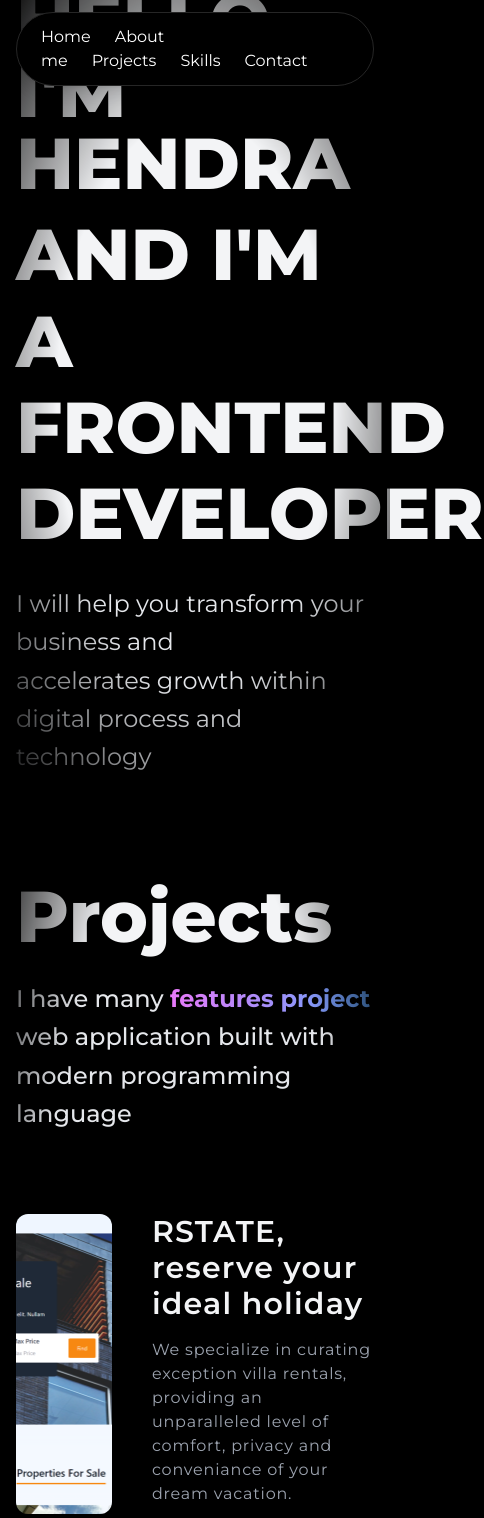
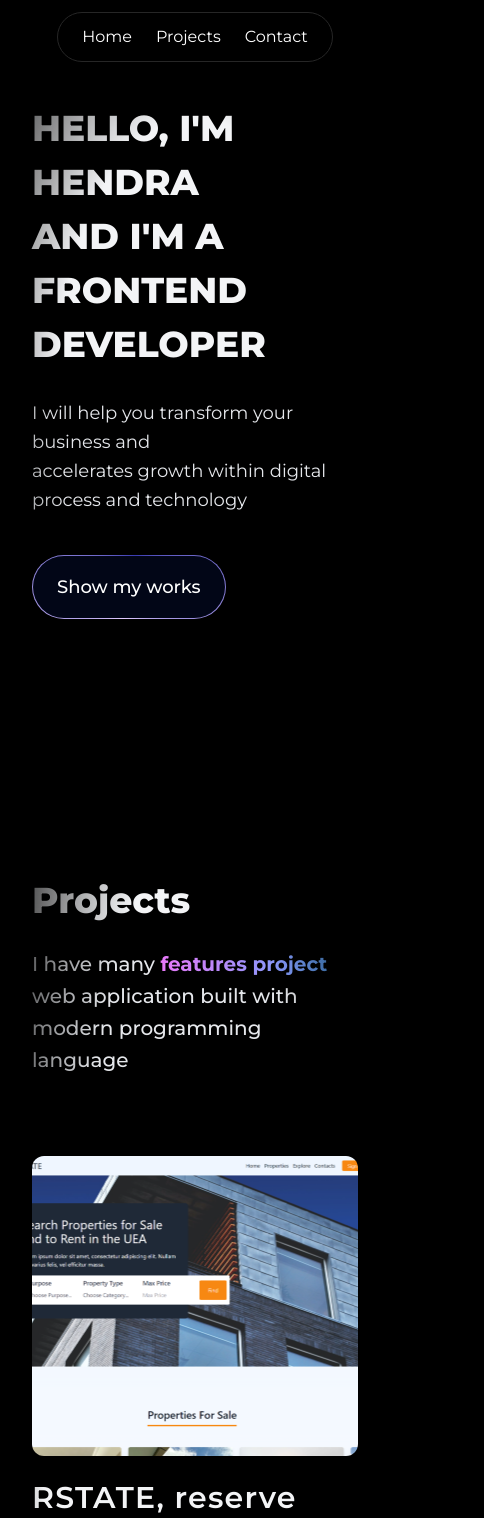
Before and after one commit to hennndev/myportfolio, a Next.js app: page / in a window 390 px wide. Shown: the top 1518 px of the page, 484 px wide, since content can reach past the window. Built offline with nearby package versions, Linux system fonts and the light colour scheme.

Commit message:
turning-responsive

```diff
--- a/app/components/Contact.tsx
+++ b/app/components/Contact.tsx
@@ -11,13 +11,13 @@ const Contact = () => {
                     initial={{opacity: 0, y: 30}}
                     whileInView={{opacity: 1, y: 0}}
                     transition={{duration: 0.5, delay: 0.1}}
-                    className='font-extrabold text-7xl mb-3 text-gray-100'>Ready to transform your business to the next level?
+                    className='font-extrabold text-4xl md:text-5xl lg:text-7xl mb-3 text-gray-100'>Ready to transform your business to the next level?
                 </motion.h2>
                 <motion.p
                     initial={{opacity: 0, y: 30}}
                     whileInView={{opacity: 1, y: 0}}
                     transition={{duration: 0.5, delay: 0.3}}
-                    className='text-2xl mt-7 text-gray-200 font-medium max-w-[700px] leading-[1.6]'>
+                    className='text-lg md:text-2xl mt-7 text-gray-200 font-medium max-w-[700px] leading-[1.6]'>
                     Reach out to me today and let's discuss how I can help you archieve your goals
                 </motion.p>
                 <motion.a
@@ -28,7 +28,7 @@ const Contact = () => {
                     transition={{duration: 0.5, delay: 0.6}}
                     className="relative inline-flex h-16 overflow-hidden rounded-full p-[1px] focus:outline-none focus:ring-2 focus:ring-slate-400 focus:ring-offset-2 focus:ring-offset-slate-50 mt-10">
                     <span className="absolute inset-[-1000%] animate-[spin_2s_linear_infinite] bg-[conic-gradient(from_90deg_at_50%_50%,#E2CBFF_0%,#393BB2_50%,#E2CBFF_100%)]" />
-                    <span className="inline-flex h-full w-full cursor-pointer items-center justify-center rounded-full bg-slate-950 px-10 py-6 text-2xl font-medium text-white backdrop-blur-3xl">
+                    <span className="inline-flex h-full w-full cursor-pointer items-center justify-center rounded-full bg-slate-950 px-6 py-2 md:px-10 md:py-6 text-lg md:text-2xl font-medium text-white backdrop-blur-3xl">
                         Let's get in touch
                     </span>
                 </motion.a>
--- a/app/components/Footer.tsx
+++ b/app/components/Footer.tsx
@@ -12,7 +12,7 @@ const Footer = () => {
                     initial={{opacity: 0, x: 10}}
                     whileInView={{opacity: 1, x: 0}}
                     transition={{duration: 0.5, delay: 0.2}}
-                    className='container flex-between pb-10'>
+                    className='container flex-center flex-col md:flex-row space-y-4 md:space-y-0 md:flex-between pb-10'>
                     <p className='text-gray-400 font-medium'>Copyright &copy; 2024 Hennndev</p>
                     <div className='flexx space-x-6'>
                         <a href='https://www.linkedin.com/in/hendraapp/' target='_blank' className='bg-white p-2 rounded-full'>
--- a/app/components/Header.tsx
+++ b/app/components/Header.tsx
@@ -6,9 +6,7 @@ const Header = () => {
         <header className='fixed z-50 flex-center w-full py-3 px-4'>
             <div className='border bg-black border-neutral-800 py-3 px-6 space-x-6 rounded-full font-montserrat text-white shadow-lg'>
                 <a href="#home" className='outline-none'>Home</a>
-                <a href="#about-me" className='outline-none'>About me</a>
                 <a href="#projects" className='outline-none'>Projects</a>
-                <a href="#skills" className='outline-none'>Skills</a>
                 <a href="#contact" className='outline-none'>Contact</a>
             </div>
         </header>
--- a/app/components/Hero.tsx
+++ b/app/components/Hero.tsx
@@ -7,23 +7,36 @@ const Hero = () => {
         <div id='home' className="h-[800px] w-full dark:bg-dot-white/[0.2] bg-dot-black/[0.2] relative flex items-center justify-center">
             <div className="absolute pointer-events-none inset-0 flex items-center justify-center bg-black [mask-image:radial-gradient(ellipse_at_center,transparent_50%,black)]"></div>
             <AnimatePresence>
-                <div className='container -mt-10'>
-                    <div className='max-w-4xl'>
+                <div className='container -mt-20'>
+                    <div className='md:max-w-4xl'>
                         <motion.div
-                            initial={{opacity: 0, y: 30}}
+                            initial={{opacity: 0, y: 50}}
                             whileInView={{opacity: 1, y: 0}}
                             transition={{duration: 0.5}}
                         >
-                            <h1 className='font-extrabold text-7xl mb-3 text-gray-100'>HELLO, I'M HENDRA</h1>
-                            <h1 className='font-extrabold text-7xl leading-[1.2] text-gray-100'>AND I'M A FRONTEND DEVELOPER</h1>
+                            <h1 className='font-extrabold text-4xl md:text-5xl lg:text-7xl lg:mb-3 text-gray-100 leading-[1.5]'>
+                                HELLO, I'M HENDRA <br />
+                                AND I'M A FRONTEND DEVELOPER
+                            </h1>
                         </motion.div>
                         <motion.p
-                            initial={{opacity: 0, y: 30}}
+                            initial={{opacity: 0, y: 50}}
                             whileInView={{opacity: 1, y: 0}}
-                            transition={{duration: 0.5, delay: 0.2}}
-                            className='text-2xl leading-[1.6] mt-7 text-gray-200'>
+                            transition={{duration: 0.5, delay: 0.3}}
+                            className='text-lg md:text-2xl leading-[1.6] mt-7 text-gray-200'>
                             I will help you transform your business and <br /> accelerates growth within digital process and technology
                         </motion.p>
+                        <motion.a
+                            href='#projects'
+                            initial={{opacity: 0, y: 50}}
+                            whileInView={{opacity: 1, y: 0}}
+                            transition={{duration: 0.5, delay: 0.6}}
+                            className="relative inline-flex h-16 overflow-hidden rounded-full p-[1px] focus:outline-none focus:ring-2 focus:ring-slate-400 focus:ring-offset-2 focus:ring-offset-slate-50 mt-10">
+                            <span className="absolute inset-[-1000%] animate-[spin_2s_linear_infinite] bg-[conic-gradient(from_90deg_at_50%_50%,#E2CBFF_0%,#393BB2_50%,#E2CBFF_100%)]" />
+                            <span className="inline-flex h-full w-full cursor-pointer items-center justify-center rounded-full bg-slate-950 px-6 py-2 md:px-10 md:py-6 text-lg md:text-2xl font-medium text-white backdrop-blur-3xl">
+                                Show my works
+                            </span>
+                        </motion.a>
                     </div>
                 </div>
             </AnimatePresence>
--- a/app/components/Projects.tsx
+++ b/app/components/Projects.tsx
@@ -12,13 +12,13 @@ const Projects = () => {
                     initial={{opacity: 0, y: 30}}
                     whileInView={{opacity: 1, y: 0}}
                     transition={{duration: 0.5, delay: 0.1}}
-                    className='font-extrabold text-7xl mb-3 text-gray-100'>Projects
+                    className='font-extrabold text-4xl md:text-5xl lg:text-7xl mb-3 text-gray-100'>Projects
                 </motion.h1>
                 <motion.p
                     initial={{opacity: 0, y: 30}}
                     whileInView={{opacity: 1, y: 0}}
                     transition={{duration: 0.5, delay: 0.2}}
-                    className='text-2xl mt-7 text-gray-200 font-medium max-w-[700px] leading-[1.6]'>
+                    className='text-xl md:text-2xl mt-7 text-gray-200 font-medium md:max-w-[700px] leading-[1.6]'>
                     I have many <span className='font-bold bg-clip-text text-transparent bg-gradient-to-r from-fuchsia-400 to-blue-400'>features project</span> web application built with modern programming language
                 </motion.p>
                 <ProjectsData/>
--- a/app/components/Projects/Project.tsx
+++ b/app/components/Projects/Project.tsx
@@ -23,10 +23,13 @@ const Project = ({data}: PropsTypes) => {
             initial={{opacity: 0, y: 50}}
             whileInView={{opacity: 1, y: 0}}
             transition={{duration: 0.5, delay: data.id/10 + 0.1}}
-            className="flex h-[400px]">
-            <div className="flex-[0.6] h-[300px] relative mr-10">
+            className="flex flex-col space-y-6 md:space-y-0 md:flex-row min-h-[400px]">
+
+
+            <div className="md:flex-[0.6] h-[300px] relative md:mr-10">
                 <Image src={data.image} fill priority className="w-full h-full object-cover rounded-xl" alt="project-image"/>
             </div>
+
             <div className="flex flex-col flex-[0.7]">
                 <div>
                     <h2 className="text-gray-100 text-3xl font-semibold tracking-[1.2px]">
--- a/app/components/Projects/Projects.tsx
+++ b/app/components/Projects/Projects.tsx
@@ -5,7 +5,7 @@ import { data_projects } from '@/data/project'
 
 const Projects = () => {
     return (
-        <div className='w-full flex flex-col space-y-18 mt-20'>
+        <div className='w-full flex flex-col space-y-28 md:space-y-18 mt-20'>
             {data_projects.map(proj => (
                 <Project key={proj.id} data={proj}/>
             ))}
--- a/app/globals.css
+++ b/app/globals.css
@@ -39,7 +39,7 @@
 
 @layer components {
   .container {
-    @apply max-w-[1200px] mx-auto px-4 font-montserrat
+    @apply max-w-[1200px] mx-auto px-8 font-montserrat
   }
   .flexx {
     @apply flex items-center
```
